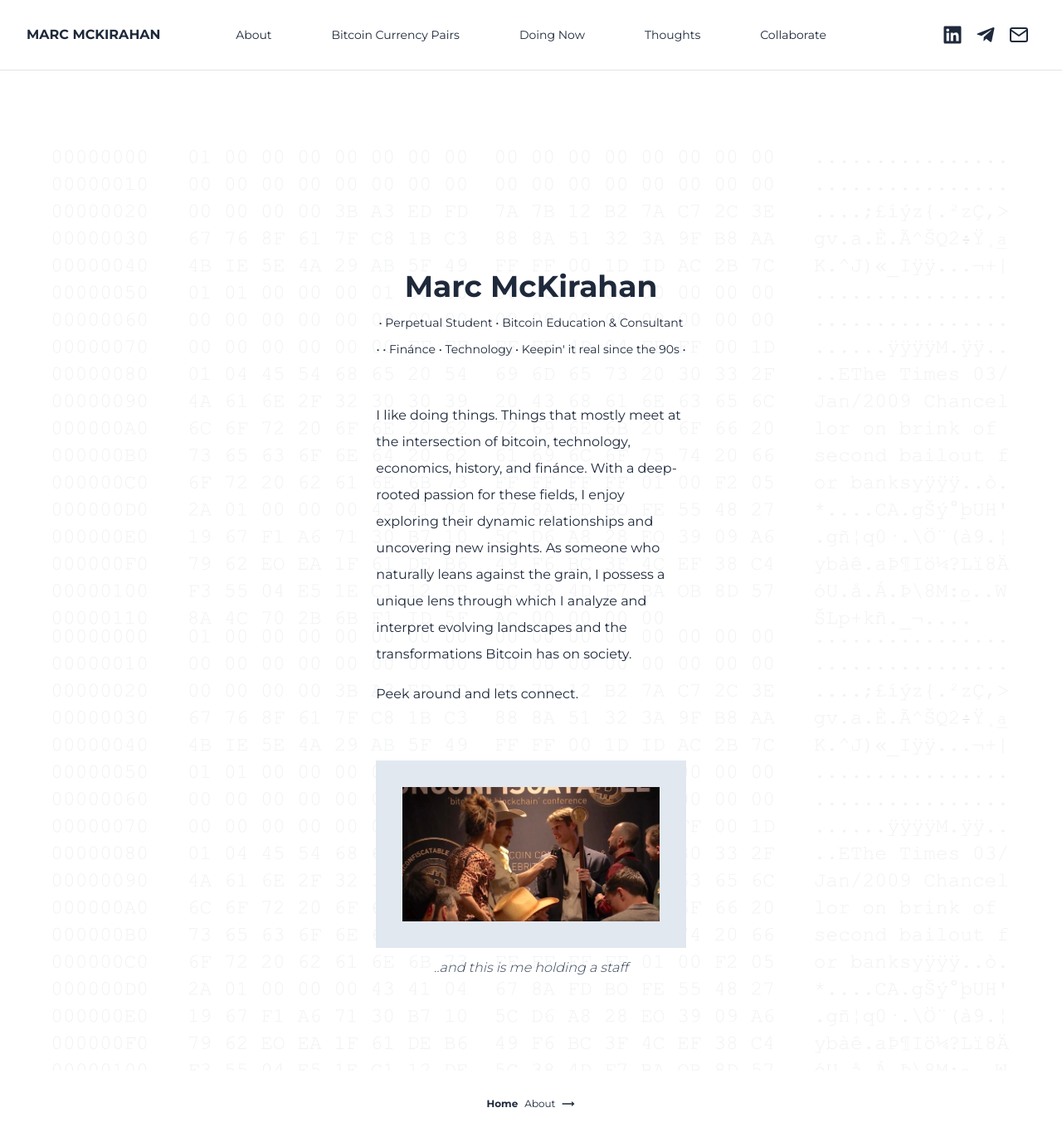
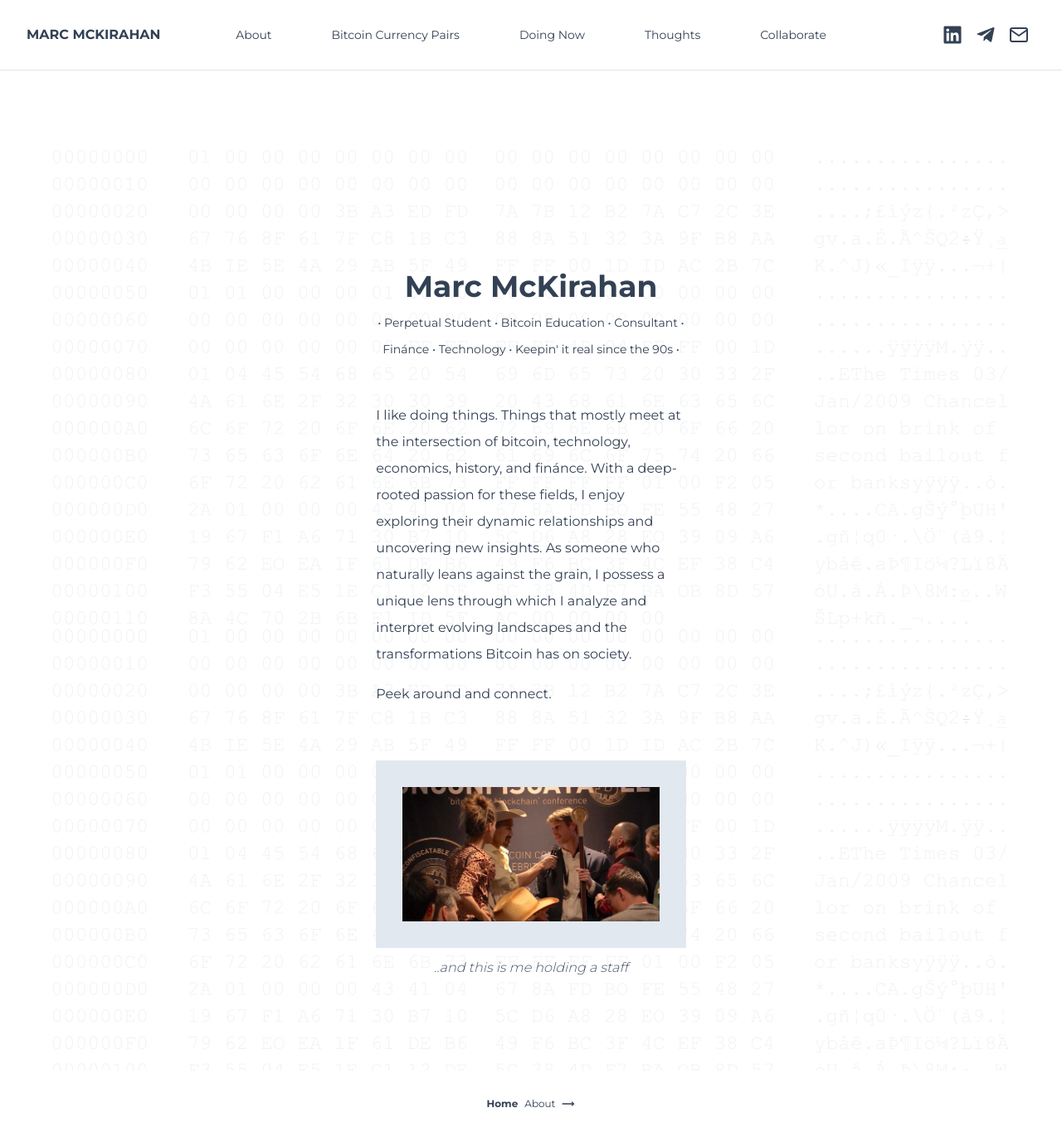
Before and after one commit to medranomiler/marc-website, a Next.js app: page / in a window 1280 px wide. Shown: the whole page at 83% size. Built offline with nearby package versions, Linux system fonts and the light colour scheme.

Commit message:
website update

```diff
--- a/src/components/AboutMe.js
+++ b/src/components/AboutMe.js
@@ -9,7 +9,7 @@ const AboutMe = () => {
                 About
             </h1>
             <p className="leading-8 text-slate-700">
-            As a born and raised Texan, I love freedom, beef, and the word y'all. Growing up, the things that interested me most were typically outside and in the sun. Despite being considered a “grown up” today, I still spend every chance I get, outside and in the sun.
+            As a born and raised Texan, I love freedom, beef, and the word y'all. Growing up, the things that interested me most were typically outside and in the sun. Despite being a “grown up” today, I still spend every chance I get, outside and in the sun.
             </p>
         </div>
         <div className="mx-auto w-full md:w-1/2 xl:w-1/3 mb-24">
@@ -80,7 +80,7 @@ const AboutMe = () => {
             Today
             </h1>
             <p className="leading-8 text-slate-700">
-            These days I work at Kraken, one of the largest bitcoin exchanges in the world. Founded in 2011, our platform has garnered recognition for its unwavering commitment to user security, privacy, and upholding the fundamental cypherpunk libertarian principles that lie at the core of bitcoin's ideology. With support in over 190 countries, my goal is to provide everyone in the world access to bitcoin.
+            Currently work for Kraken Exchange, one of the largest bitcoin exchanges in the world. Founded in 2011, our platform has garnered recognition for its unwavering commitment to user security, privacy, and upholding the fundamental cypherpunk libertarian principles that lie at the core of bitcoin's ideology. With support in over 190 countries, my goal is to provide everyone in the world access to bitcoin.
             </p>
         </div>
         <div className="mx-auto w-full md:w-1/2 xl:w-1/3 mb-24">
--- a/src/components/AllThoughts.js
+++ b/src/components/AllThoughts.js
@@ -8,7 +8,7 @@ const AllThoughts = () => {
   return (
 <>
   <div className="max-w-screen py-36 p-4 relative flex flex-col items-center lg:mt-24 lg:ml-16 lg:mr-16 aboutMe">
-      <h1 className="font-bold text-3xl sm:text-4xl mb-16 text-slate-800">Thoughts</h1>
+      <h1 className="font-bold text-3xl sm:text-4xl mb-16 text-slate-700">Thoughts</h1>
     {loading ? <p>Loading thoughts </p> : (<>
         {Object.keys(thoughtData).length > 0 && thoughtData.map((thought) => {
           return (
--- a/src/components/Layout/Footer.js
+++ b/src/components/Layout/Footer.js
@@ -19,32 +19,32 @@ const Footer = () => {
         <div className="flex justify-between space-x-2">
 
           <Link href="/" className="flex items-center">
-            <p className="text-xs text-slate-800 font-bold">Home</p>
+            <p className="text-xs text-slate-700 font-bold">Home</p>
           </Link>
 
           <Link href="/about" className="flex items-center">
-            <p className="text-right text-xs text-slate-800 hover:text-slate-950">About</p>
-            <CgArrowLongRight className="w-4 h-auto text-slate-800 ml-2" />
+            <p className="text-right text-xs text-slate-700 hover:text-slate-950">About</p>
+            <CgArrowLongRight className="w-4 h-auto text-slate-700 ml-2" />
           </Link>
 
         </div>
       )}
 
       {router.pathname === "/about" && (
-        <div className="flex justify-between space-x-2 text-slate-800">
+        <div className="flex justify-between space-x-2 text-slate-700">
 
           <Link href="/" className="flex items-center">
-            <CgArrowLongLeft className="w-4 h-auto mr-2 text-slate-800" />
-            <p className="text-xs text-slate-800 hover:text-slate-950">Home</p>
+            <CgArrowLongLeft className="w-4 h-auto mr-2 text-slate-700" />
+            <p className="text-xs text-slate-700 hover:text-slate-950">Home</p>
           </Link>
 
           <Link href="/about" className="flex items-center">
-            <p className="font-bold text-xs text-slate-800">About</p>
+            <p className="font-bold text-xs text-slate-700">About</p>
           </Link>
 
           <Link href="/btcpairs" className="flex items-center">
-            <p className="text-right text-xs text-slate-800 hover:text-slate-950">BTC Pairs</p>
-            <CgArrowLongRight className="w-4 h-auto ml-2 text-slate-800" />
+            <p className="text-right text-xs text-slate-700 hover:text-slate-950">BTC Pairs</p>
+            <CgArrowLongRight className="w-4 h-auto ml-2 text-slate-700" />
           </Link>
 
         </div>
@@ -56,17 +56,17 @@ const Footer = () => {
         <div className="flex justify-between space-x-2">
 
           <Link href="/about" className="flex items-center">
-            <CgArrowLongLeft className="w-4 h-auto mr-2 text-slate-800" />
-            <p className="text-xs text-slate-800 hover:text-slate-950">About</p>
+            <CgArrowLongLeft className="w-4 h-auto mr-2 text-slate-700" />
+            <p className="text-xs text-slate-700 hover:text-slate-950">About</p>
           </Link>
 
           <Link href="/btcpairs" className="flex items-center">
-            <p className="font-bold text-xs text-slate-800">BTC Pairs</p>
+            <p className="font-bold text-xs text-slate-700">BTC Pairs</p>
           </Link>
 
           <Link href="/doingnow" className="flex items-center">
-            <p className="text-right text-xs text-slate-800 hover:text-slate-950">Doing Now</p>
-            <CgArrowLongRight className="w-4 h-auto ml-2 text-slate-800" />
+            <p className="text-right text-xs text-slate-700 hover:text-slate-950">Doing Now</p>
+            <CgArrowLongRight className="w-4 h-auto ml-2 text-slate-700" />
           </Link>
 
         </div>
@@ -76,17 +76,17 @@ const Footer = () => {
         <div className="flex justify-between space-x-2">
 
           <Link href="/btcpairs" className="flex items-center">
-            <CgArrowLongLeft className="w-4 h-auto mr-2 text-slate-800" />
-            <p className="text-xs text-slate-800 hover:text-slate-950">BTC Pairs</p>
+            <CgArrowLongLeft className="w-4 h-auto mr-2 text-slate-700" />
+            <p className="text-xs text-slate-700 hover:text-slate-950">BTC Pairs</p>
           </Link>
 
           <Link href="/doingnow" className="flex items-center">
-            <p className="font-bold text-xs text-slate-800">Doing Now</p>
+            <p className="font-bold text-xs text-slate-700">Doing Now</p>
           </Link>
 
           <Link href="/thoughts" className="flex items-center">
-            <p className="text-right text-xs text-slate-800 hover:text-slate-950">Thoughts</p>
-            <CgArrowLongRight className="w-4 h-auto ml-2 text-slate-800" />
+            <p className="text-right text-xs text-slate-700 hover:text-slate-950">Thoughts</p>
+            <CgArrowLongRight className="w-4 h-auto ml-2 text-slate-700" />
           </Link>
 
         </div>
@@ -97,17 +97,17 @@ const Footer = () => {
         <div className="flex justify-between space-x-2">
 
           <Link href="/doingnow" className="flex items-center">
-            <CgArrowLongLeft className="w-4 h-auto mr-2 text-slate-800" />
-            <p className="text-xs text-slate-800 hover:text-slate-950">Doing Now</p>
+            <CgArrowLongLeft className="w-4 h-auto mr-2 text-slate-700" />
+            <p className="text-xs text-slate-700 hover:text-slate-950">Doing Now</p>
           </Link>
 
           <Link href="/thoughts" className="flex items-center">
-            <p className="font-bold text-xs text-slate-800">Thoughts</p>
+            <p className="font-bold text-xs text-slate-700">Thoughts</p>
           </Link>
 
           <Link href="/collaborate" className="flex items-center">
-            <p className="text-right text-xs text-slate-800 hover:text-slate-950">Collaborate</p>
-            <CgArrowLongRight className="w-4 h-auto ml-2 text-slate-800" />
+            <p className="text-right text-xs text-slate-700 hover:text-slate-950">Collaborate</p>
+            <CgArrowLongRight className="w-4 h-auto ml-2 text-slate-700" />
           </Link>
 
         </div>
@@ -118,12 +118,12 @@ const Footer = () => {
         <div className="flex justify-between space-x-2">
 
           <Link href="/thoughts" className="flex items-center">
-            <CgArrowLongLeft className="w-4 h-auto mr-2 text-slate-800" />
-            <p className="text-xs text-slate-800 hover:text-slate-950">Thoughts</p>
+            <CgArrowLongLeft className="w-4 h-auto mr-2 text-slate-700" />
+            <p className="text-xs text-slate-700 hover:text-slate-950">Thoughts</p>
           </Link>
 
           <Link href="/collaborate">
-            <p className="mx-2 font-bold text-xs text-slate-800">Collaborate</p>
+            <p className="mx-2 font-bold text-xs text-slate-700">Collaborate</p>
           </Link>
 
         </div>
--- a/src/components/Layout/Navbar.js
+++ b/src/components/Layout/Navbar.js
@@ -50,13 +50,13 @@ export default function Navbar() {
       <nav className={`${montserrat.className} flex items-center justify-between p-6 lg:px-8 border-b  border-zinc-200`} aria-label="Global">
         <div className="flex lg:flex-1">
                   <Link href="/">
-                  <p className="font-bold text-md text-slate-800">MARC MCKIRAHAN</p>
+                  <p className="font-bold text-md text-slate-700">MARC MCKIRAHAN</p>
                   </Link>
         </div>
         <div className="flex lg:hidden">
           <button
             type="button"
-            className="-m-2.5 inline-flex items-center justify-center rounded-md p-2.5 text-slate-800"
+            className="-m-2.5 inline-flex items-center justify-center rounded-md p-2.5 text-slate-700"
             onClick={() => setMobileMenuOpen(true)}
           >
             <span className="sr-only">Open main menu</span>
@@ -66,7 +66,7 @@ export default function Navbar() {
         <div className="hidden lg:flex lg:gap-x-12 lg:flex-wrap">
           {navigation.map((item) => (
             <Link key={item.name} href={item.href} className={classNames(
-              item.current ? 'font-bold text-slate-800' : 'text-slate-800 hover:font-bold',
+              item.current ? 'font-bold text-slate-700' : 'text-slate-700 hover:font-bold',
               'rounded-md px-3 py-1 lg:px-3 lg:py-2 text-sm'
             )}
             aria-current={item.current ? 'page' : undefined}
@@ -75,7 +75,7 @@ export default function Navbar() {
             </Link>
           ))}
         </div>
-        <div className="hidden lg:flex lg:flex-1 lg:justify-end text-slate-800">
+        <div className="hidden lg:flex lg:flex-1 lg:justify-end text-slate-700">
           <Link href="https://www.linkedin.com/in/marcmckirahan/">
             <FaLinkedin className="sm:h-6 sm:w-6 h-5 w-5 mx-2" />
           </Link>
@@ -97,11 +97,11 @@ export default function Navbar() {
                   href="/"
                   onClick={() => setMobileMenuOpen(false)}
                   >
-                  <p className="font-bold text-md text-slate-800">MARC MCKIRAHAN</p>
+                  <p className="font-bold text-md text-slate-700">MARC MCKIRAHAN</p>
                   </Link>
             <button
               type="button"
-              className="-m-2.5 rounded-md p-2.5 text-slate-800"
+              className="-m-2.5 rounded-md p-2.5 text-slate-700"
               onClick={() => setMobileMenuOpen(false)}
             >
               <span className="sr-only">Close menu</span>
@@ -116,7 +116,7 @@ export default function Navbar() {
                     key={item.name}
                     href={item.href}
                     onClick={() => setMobileMenuOpen(false)}
-                    className="-mx-3 block rounded-lg px-3 py-2 text-base leading-7 text-slate-900 hover:bg-gray-50"
+                    className="-mx-3 block rounded-lg px-3 py-2 text-base leading-7 text-slate-700 hover:bg-gray-50"
                   >
                     {item.name}
                   </Link>
--- a/src/pages/btcpairs.js
+++ b/src/pages/btcpairs.js
@@ -7,7 +7,7 @@ const Btcpairs = () => {
 
   return (
     <div className="max-w-screen py-36 p-4 flex flex-col items-center lg:mt-24 lg:ml-16 lg:mr-16 aboutMe">
-      <div className="max-w-[800px] h-12 flex space-x-4 py-3 px-6 mb-4 text-slate-800">
+      <div className="max-w-[800px] h-12 flex space-x-4 py-3 px-6 mb-4 text-slate-700">
         <p>1D</p>
         <p>5D</p>
         <p>1M</p>
--- a/src/pages/doingnow.js
+++ b/src/pages/doingnow.js
@@ -13,11 +13,11 @@ const Doingnow = () => {
 
   </div>
     <div className="mx-auto w-full md:w-1/2 xl:w-1/3 items-left mb-24">
-    <h1 className="text-3xl md:text-4xl font-bold text-center mb-16 text-slate-800">
+    <h1 className="text-3xl md:text-4xl font-bold text-center mb-16 text-slate-700">
       What I am doing now
     </h1>
     <div>
-      <ul class="leading-8 mt-1 text-left list-disc text-slate-800">
+      <ul class="leading-8 mt-1 text-left list-disc text-slate-700">
         <li class="my-4">
           Currently reside at Kraken Digital Asset Exchange. My team works to ensure we remain the most client-centric and secure exchange in the world
         </li>
@@ -47,7 +47,7 @@ const Doingnow = () => {
   </div>
 
   <div class="flex justify-center items-center mb-24">
-    <p class="flex text-slate-700 text-sm text-center mb-24">Last Updated {formattedDate}</p>
+    <p class="flex text-slate-600 text-sm text-center mb-24">Last Updated {formattedDate}</p>
   </div>
 </div>
   );
--- a/src/pages/index.js
+++ b/src/pages/index.js
@@ -10,20 +10,20 @@ export default function Home() {
 <div class="max-w-screen p-4 pt-12 flex-col items-center relative lg:mt-24 lg:ml-16 lg:mr-16 aboutMe">
   <div class="flex flex-col text-center mx-auto w-full md:w-1/2 xl:w-1/3 mb-18">
 
-    <h1 class="text-center font-bold text-3xl md:text-4xl mt-24 mb-1 text-slate-800">
+    <h1 class="text-center font-bold text-3xl md:text-4xl mt-24 mb-1 text-slate-700">
     Marc McKirahan
     </h1>
 
-    <p class="leading-8 mt-1 text-sm text-center text-slate-800">
-    &#8226; Perpetual Student &#8226; Bitcoin Education & Consultant &#8226;       &#8226; Finánce &#8226; Technology &#8226; Keepin' it real since the 90s &#8226;
+    <p class="leading-8 mt-1 text-sm text-center text-slate-700">
+    &#8226; Perpetual Student &#8226; Bitcoin Education &#8226; Consultant &#8226; Finánce &#8226; Technology &#8226; Keepin' it real since the 90s &#8226;
    </p>
 
-    <p class="leading-8 mt-12 text-left text-slate-800">
+    <p class="leading-8 mt-12 text-left text-slate-700">
     I like doing things. Things that mostly meet at the intersection of bitcoin, technology, economics, history, and finánce. With a deep-rooted passion for these fields, I enjoy exploring their dynamic relationships and uncovering new insights. As someone who naturally leans against the grain, I possess a unique lens through which I analyze and interpret evolving landscapes and the transformations Bitcoin has on society.
     </p>
 
-    <p class="leading-8 mt-4 mb-6 text-left text-slate-800">
-    Peek around and lets connect.
+    <p class="leading-8 mt-4 mb-6 text-left text-slate-700">
+    Peek around and connect.
   </p>
 </div>
 
@@ -31,7 +31,7 @@ export default function Home() {
   <figure className="p-8 bg-slate-200 mb-3 z-99 mt-10">
             <Image src={homepageimage} />
             </figure>
-            <figcaption className="font-light italic text-slate-700">..and this is me holding a staff</figcaption>
+            <figcaption className="font-light italic text-slate-600">..and this is me holding a staff</figcaption>
   </div>
   </div>
  )
--- a/src/pages/thoughts/[name].js
+++ b/src/pages/thoughts/[name].js
@@ -41,7 +41,7 @@ const ThoughtPage = () => {
             </div>)}
             {!loading && Object.keys(thoughtData).length > 0 && (
                 <>
-                <div className="max-w-screen py-36 p-4 relative flex flex-col items-center lg:m-16 aboutMe">
+                <div className="max-w-screen py-36 p-4 relative flex flex-col items-center lg:m-16 aboutMe text-slate-700">
                     <h1 className="sm:text-4xl text-3xl mb-16">{thoughtData.name}</h1>
                     <div className="mx-auto w-full md:w-1/2 xl:w-1/3 mb-24 leading-8">
                     <p>
--- a/src/pages/thoughts/new.js
+++ b/src/pages/thoughts/new.js
@@ -42,11 +42,11 @@ const NewThought = () => {
         <form className="p-4 relative flex flex-col items-center md:w-1/3 lg:w-1/2 w-full"
         onSubmit={handleSubmit}>
             <input type="text"
-            className="block p-2.5 w-full text-sm text-gray-900 bg-gray-50 rounded-lg border border-gray-300 focus:ring-blue-500 focus:border-blue-500 mb-2" placeholder="title"
+            className="block p-2.5 w-full text-sm text-slate-700 bg-gray-50 rounded-lg border border-gray-300 focus:ring-blue-500 focus:border-blue-500 mb-2" placeholder="title"
             value={name}
             onChange={(e) => setName(e.target.value)}
             />
-            <textarea id="message" rows="16" class="block p-2.5 w-full text-sm text-gray-900 bg-gray-50 rounded-lg border border-gray-300 focus:ring-blue-500 focus:border-blue-500 mb-2" placeholder="Write your thoughts here..."
+            <textarea id="message" rows="16" class="block p-2.5 w-full text-sm text-slate-700 bg-gray-50 rounded-lg border border-gray-300 focus:ring-blue-500 focus:border-blue-500 mb-2" placeholder="Write your thoughts here..."
             value={content}
             onChange={(e) => setContent(e.target.value)}
             ></textarea>
@@ -56,7 +56,7 @@ const NewThought = () => {
                    value={date}
                    onChange={(e) => setDate(e.target.value)}
                    min="2023-01-01" max="2024-12-31"
-                   className="block p-2.5 w-full text-sm text-gray-900 bg-gray-50 rounded-lg border border-gray-300 focus:ring-blue-500 focus:border-blue-500" />
+                   className="block p-2.5 w-full text-sm text-slate-700 bg-gray-50 rounded-lg border border-gray-300 focus:ring-blue-500 focus:border-blue-500" />
              </div>
                <button type="submit" class="inline-flex items-center px-5 py-2.5 text-sm font-medium text-center text-white bg-blue-700 rounded-lg focus:ring-4 focus:ring-blue-200 hover:bg-blue-800">
        Publish Thought
```
